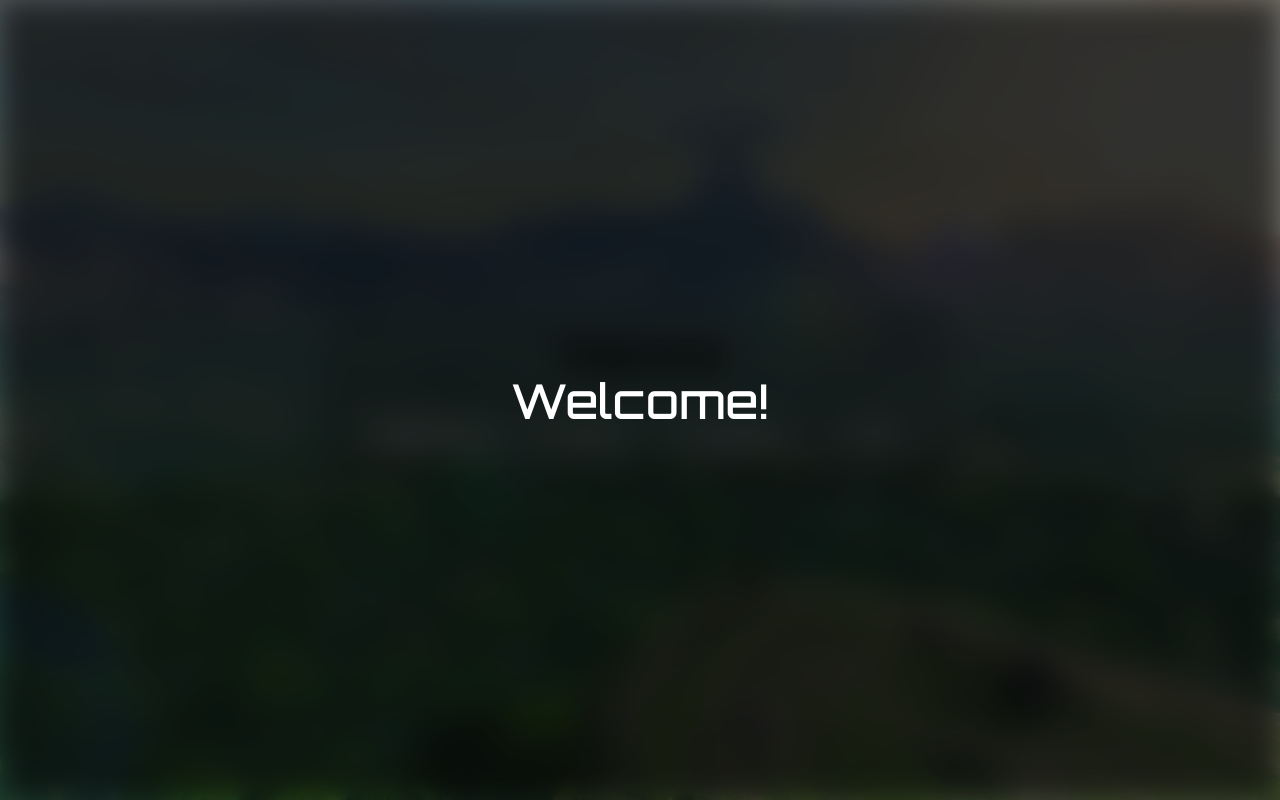
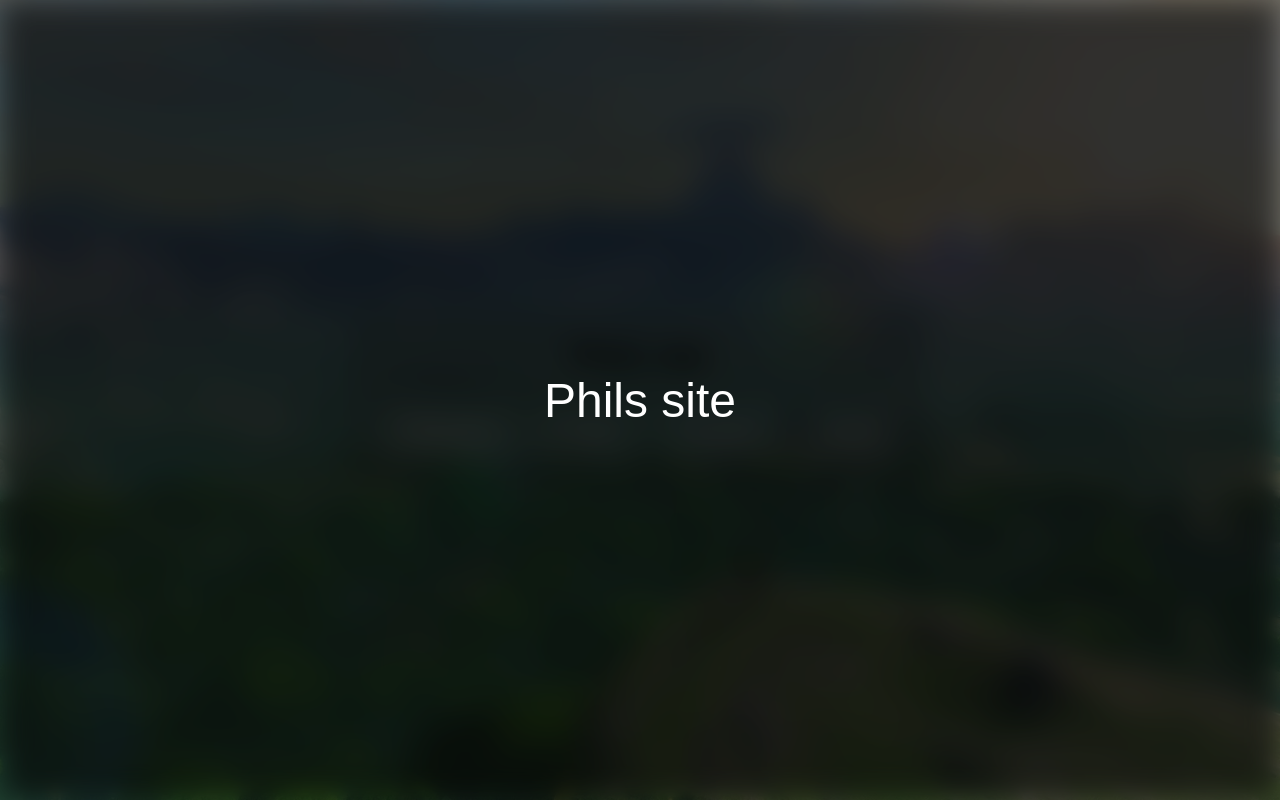
Before and after one commit to AEVANLANG/my-website-, a plain HTML site: page index.html in a window 1280 px wide. Drawn offline with Linux system fonts and the light colour scheme.

Commit message:
Update index.html

```diff
--- a/index.html
+++ b/index.html
@@ -3,20 +3,20 @@
 <head>
   <meta charset="UTF-8" />
   <meta name="viewport" content="width=device-width, initial-scale=1.0" />
-  <title>Welcome</title>
+  <title>Phils Site</title>
   <link rel="stylesheet" href="style.css" />
-  <link href="https://fonts.googleapis.com/css2?family=Orbitron:wght@500&display=swap" rel="stylesheet" />
+  <link href="https://fonts.googleapis.com/css2?family=Inter:wght@400;600&display=swap" rel="stylesheet" />
 </head>
 <body>
   <!-- Welcome Screen -->
   <div id="welcome-screen">
-    <div class="welcome-text">Welcome!</div>
+    <div class="welcome-text">Phils site</div>
   </div>
 
   <!-- Main Content -->
   <div class="overlay">
     <div class="center-box">
-      <h1>Welcome</h1>
+      <h1>Phils site</h1>
       <div class="button-group">
         <a href="/about/" class="glass-btn">About Me</a>
         <a href="/links/" class="glass-btn">Links</a>
```
